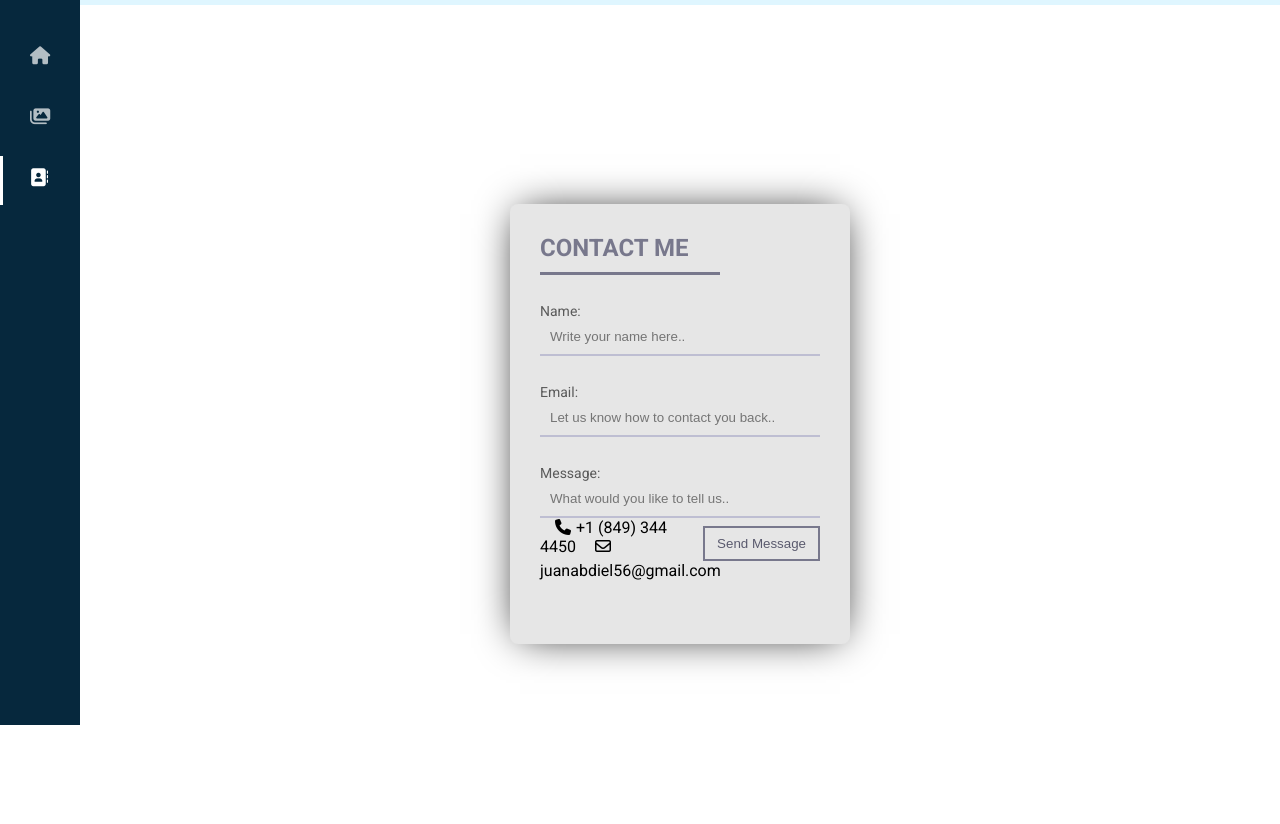
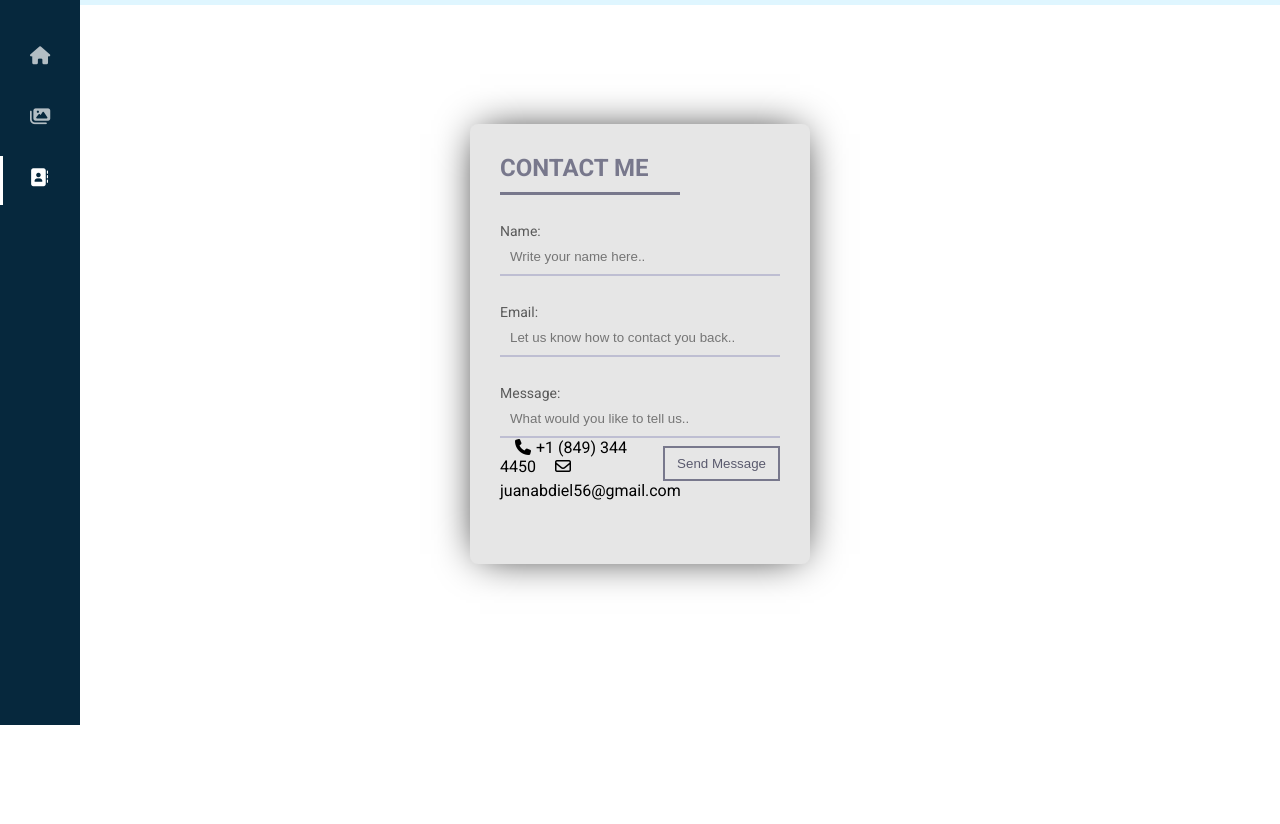
Before and after one commit to AbdielFco/nasa.github.io, a plain HTML site: page contact.html in a window 1280 px wide. Shown: the part 75-899 px from the top of the page. After the commit the page ends 819 px from the top, so only its background shows below. Drawn offline with Linux system fonts and the light colour scheme.

Commit message:
Update estilosc.css

```diff
--- a/css/estilosc.css
+++ b/css/estilosc.css
@@ -157,7 +157,7 @@ a.selected{
     }
 }
 
-
+body{margin:0}
 .form{width:340px;height:440px;background:#e6e6e6;border-radius:8px;box-shadow:0 0 40px -10px #000;margin:calc(50vh - 220px) auto;padding:20px 30px;max-width:calc(100vw - 40px);box-sizing:border-box;font-family:'Montserrat',sans-serif;position:relative}
 h2{margin:10px 0;padding-bottom:10px;width:180px;color:#78788c;border-bottom:3px solid #78788c}
 input{width:100%;padding:10px;box-sizing:border-box;background:none;outline:none;resize:none;border:0;font-family:'Montserrat',sans-serif;transition:all .3s;border-bottom:2px solid #bebed2}
```
